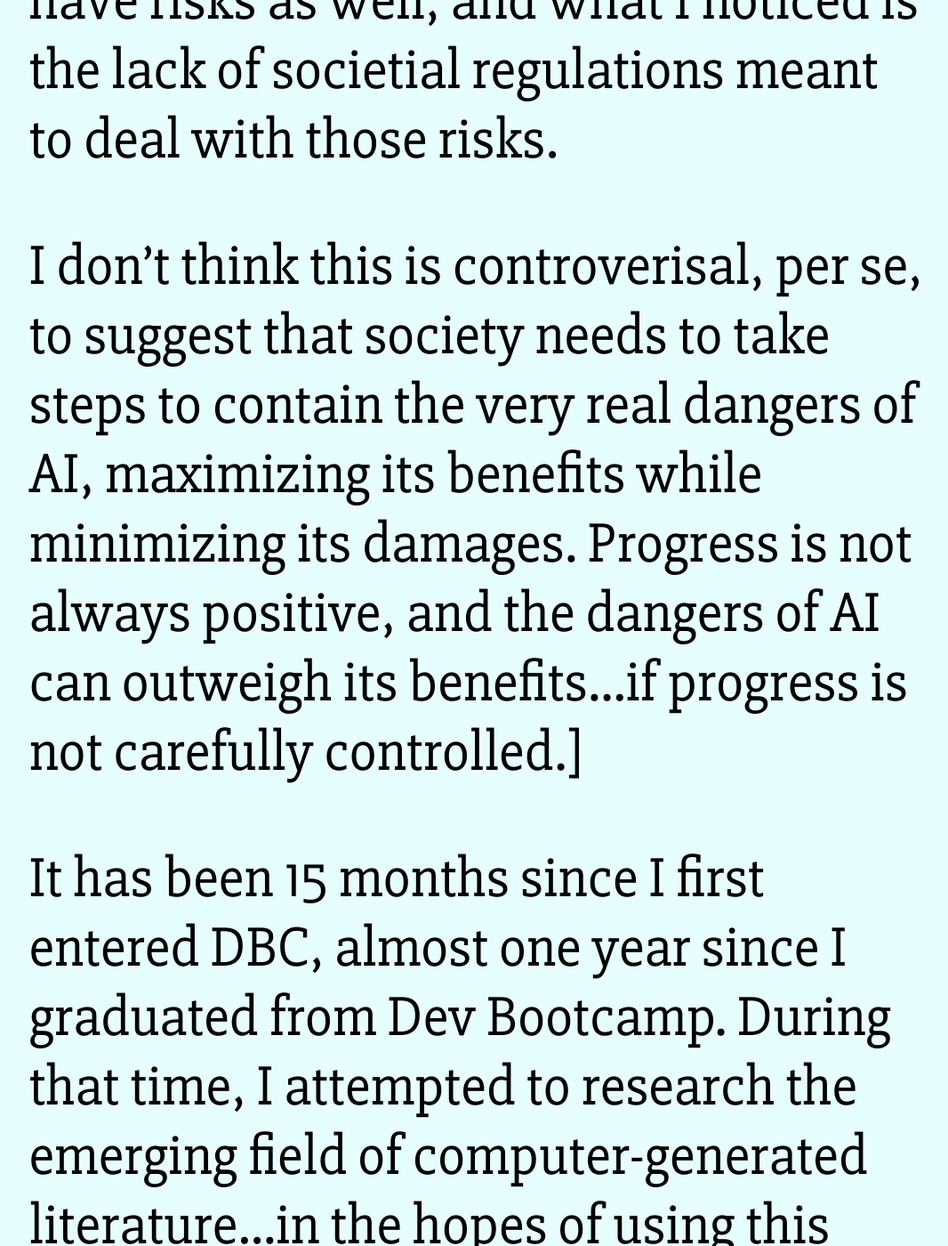
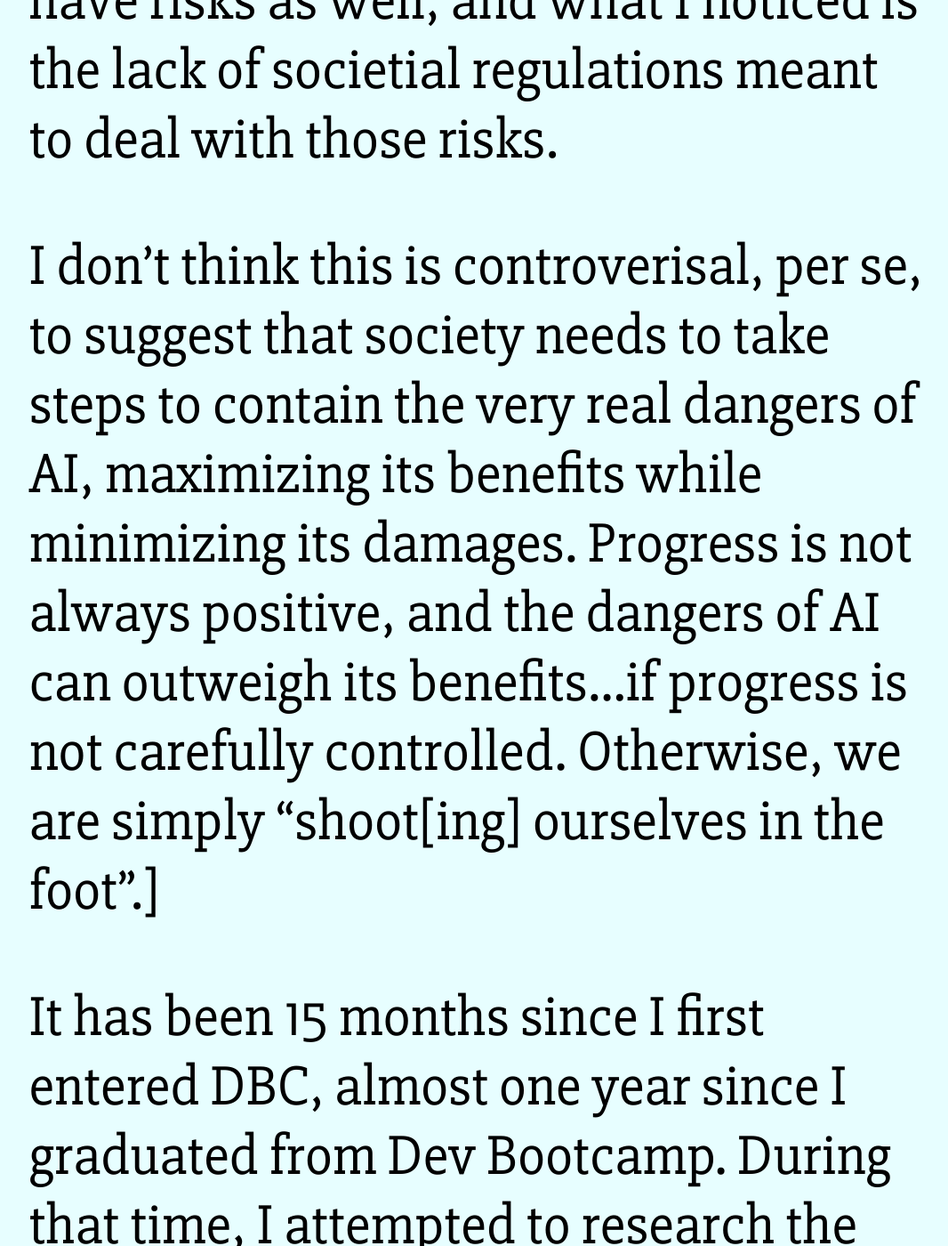
Before and after one commit to tra38/tra38.github.io, a Jekyll site: the page built from _posts/2016-07-23-c23-one-year-later.md, in a window 1280 px wide and 1400 px high, scrolled down 4273 px. Shown: the whole window at 89% size, without its empty margins (102-1168 px from the left). Built offline with Jekyll 4.4.1, drawn with Linux system fonts in a browser that asks for light colours.

Commit message:
Add note to note

```diff
--- a/_posts/2016-07-23-c23-one-year-later.md
+++ b/_posts/2016-07-23-c23-one-year-later.md
@@ -15,7 +15,7 @@ This is, to me, pretty scary for a variety of reasons: loss of purpose and ego i
 
 [EDIT, Feb. 23rd 2017 - This statement may seem rather "Luddite" if divorced from context, so I am adding this edit note as clarification of my intent. I am not specifically opposed to AI as a technology in and of itself, because AI is useful and have its benefits. But AI also have risks as well, and what I noticed is the lack of societial regulations meant to deal with those risks.
 
-I don't think this is controverisal, per se, to suggest that society needs to take steps to contain the very real dangers of AI, maximizing its benefits while minimizing its damages. Progress is not always positive, and the dangers of AI can outweigh its benefits...if progress is not carefully controlled.]
+I don't think this is controverisal, per se, to suggest that society needs to take steps to contain the very real dangers of AI, maximizing its benefits while minimizing its damages. Progress is not always positive, and the dangers of AI can outweigh its benefits...if progress is not carefully controlled. Otherwise, we are simply "shoot[ing] ourselves in the foot".]
 
 It has been 15 months since I first entered DBC, almost one year since I graduated from Dev Bootcamp. During that time, I attempted to research the emerging field of computer-generated literature...in the hopes of using this technology against them, as a form of advocacy against uncontrolled research into AI.
 
```
